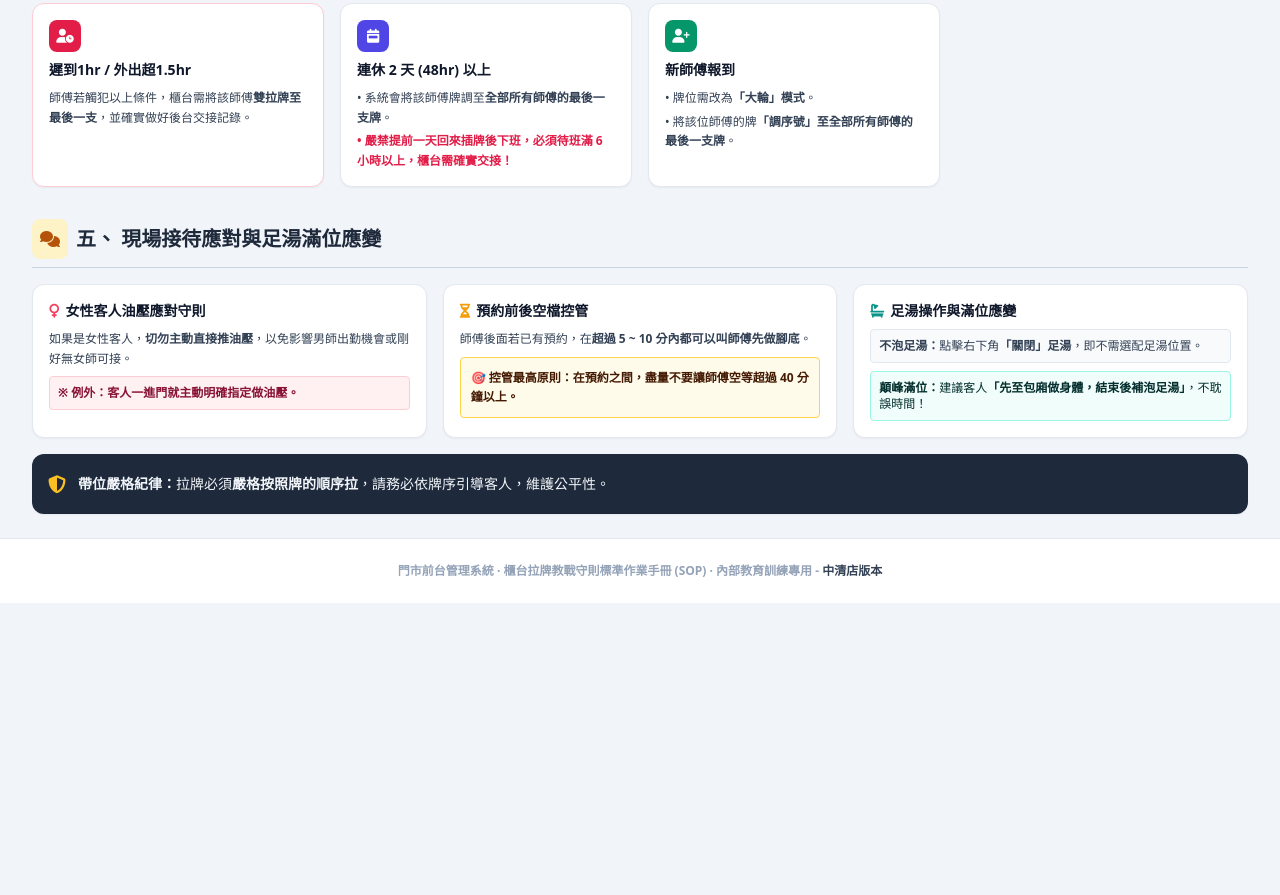
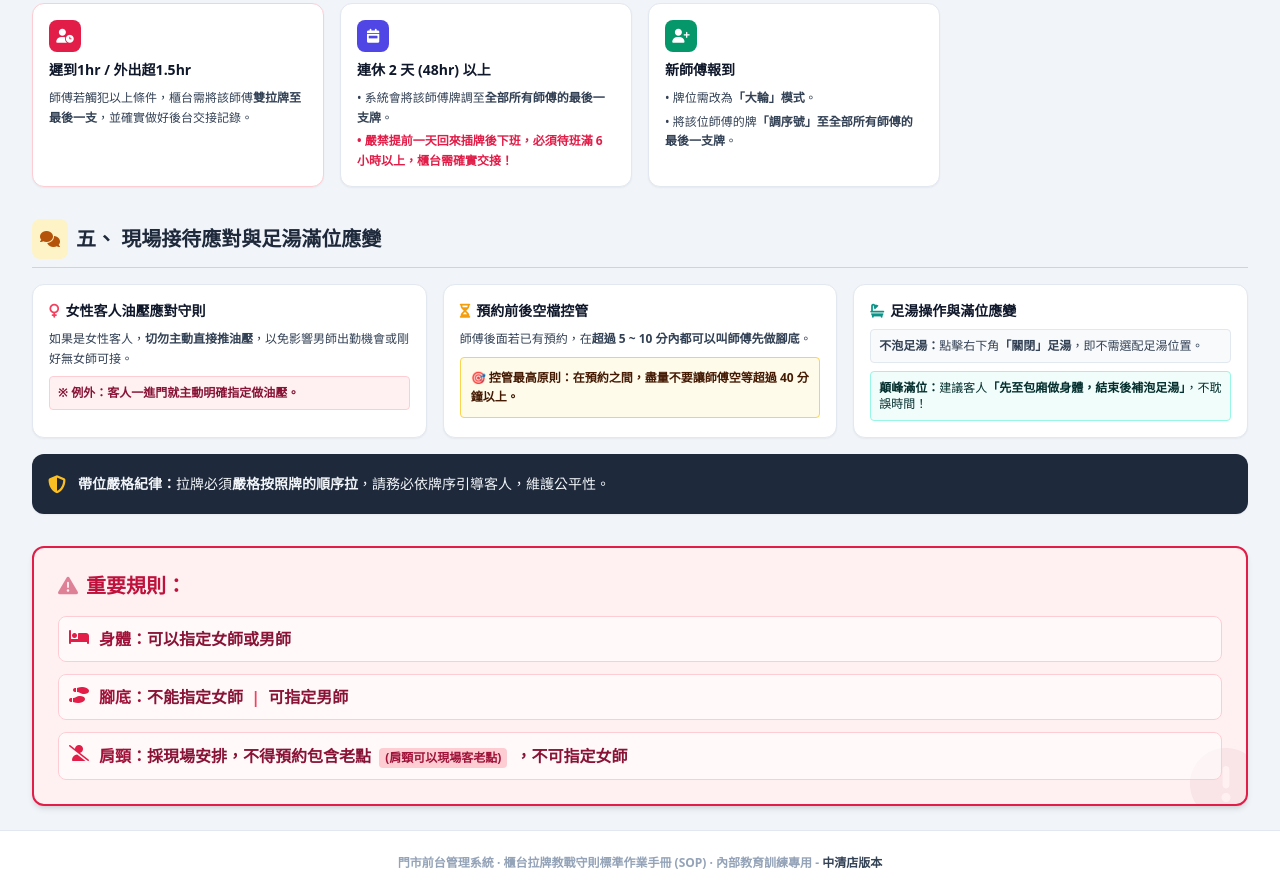
Before and after one commit to corinbeauty/lapai, a plain HTML site: page index.html in a window 1280 px wide. Shown: the part 2163-3058 px from the top of the page. Before the commit the page ends 2766 px from the top, so only its background shows below. Drawn offline with nearby package versions, Linux system fonts and the light colour scheme.

Commit message:
Add important rules section in index.html

```diff
--- a/index.html
+++ b/index.html
@@ -811,6 +811,36 @@
       </div>
     </section>
 
+    <!-- ★ 追加重要規則 (紅字醒目標記) -->
+    <div class="search-item bg-rose-50 border-2 border-rose-600 p-5 sm:p-6 rounded-xl shadow-md mt-6 card-box relative overflow-hidden">
+      <!-- 背景裝飾 -->
+      <div class="absolute -right-4 -bottom-4 opacity-5 text-rose-900 text-7xl pointer-events-none">
+        <i class="fa-solid fa-circle-exclamation"></i>
+      </div>
+
+      <h3 class="text-lg sm:text-xl font-black text-rose-700 flex items-center gap-2 mb-4 relative z-10">
+        <i class="fa-solid fa-triangle-exclamation animate-pulse"></i> 重要規則：
+      </h3>
+      <ul class="space-y-3 text-sm sm:text-base font-bold text-rose-900 relative z-10">
+        <li class="flex items-start gap-2.5 bg-white/60 p-2.5 rounded-lg border border-rose-200">
+          <i class="fa-solid fa-bed text-rose-600 mt-0.5"></i>
+          <span><strong class="text-rose-800">身體：</strong>可以指定女師或男師</span>
+        </li>
+        <li class="flex items-start gap-2.5 bg-white/60 p-2.5 rounded-lg border border-rose-200">
+          <i class="fa-solid fa-shoe-prints text-rose-600 mt-0.5"></i>
+          <span><strong class="text-rose-800">腳底：</strong>不能指定女師 <span class="text-rose-500 mx-1">|</span> 可指定男師</span>
+        </li>
+        <li class="flex items-start gap-2.5 bg-white/60 p-2.5 rounded-lg border border-rose-200">
+          <i class="fa-solid fa-user-slash text-rose-600 mt-0.5"></i>
+          <span class="leading-relaxed">
+            <strong class="text-rose-800">肩頸：</strong>採現場安排，不得預約包含老點
+            <span class="inline-block bg-rose-200 text-rose-800 px-1.5 py-0.5 rounded text-xs mx-1">(肩頸可以現場客老點)</span>
+            ，不可指定女師
+          </span>
+        </li>
+      </ul>
+    </div>
+
   </main>
 
   <!-- 頁腳 (列印時隱藏) -->
```
